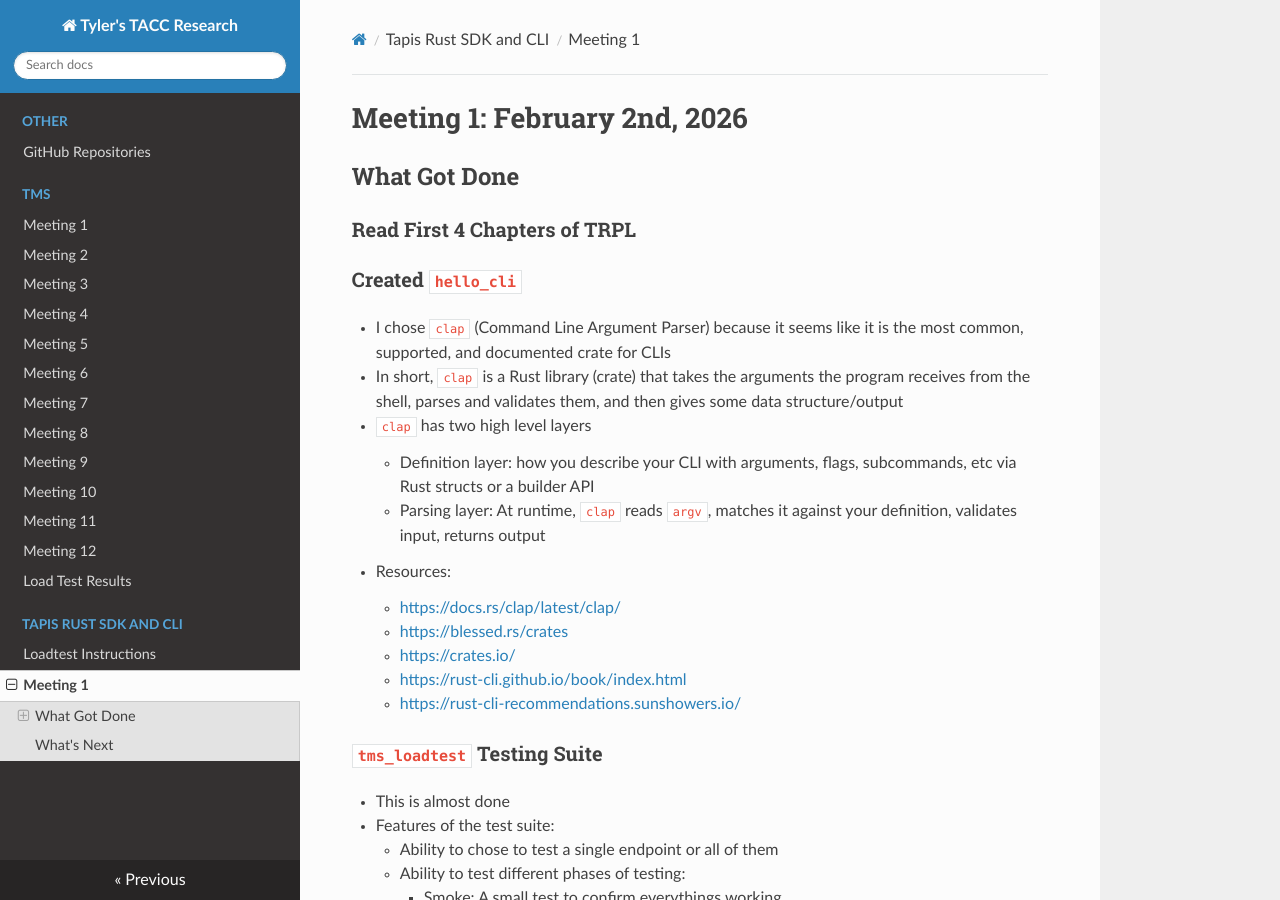
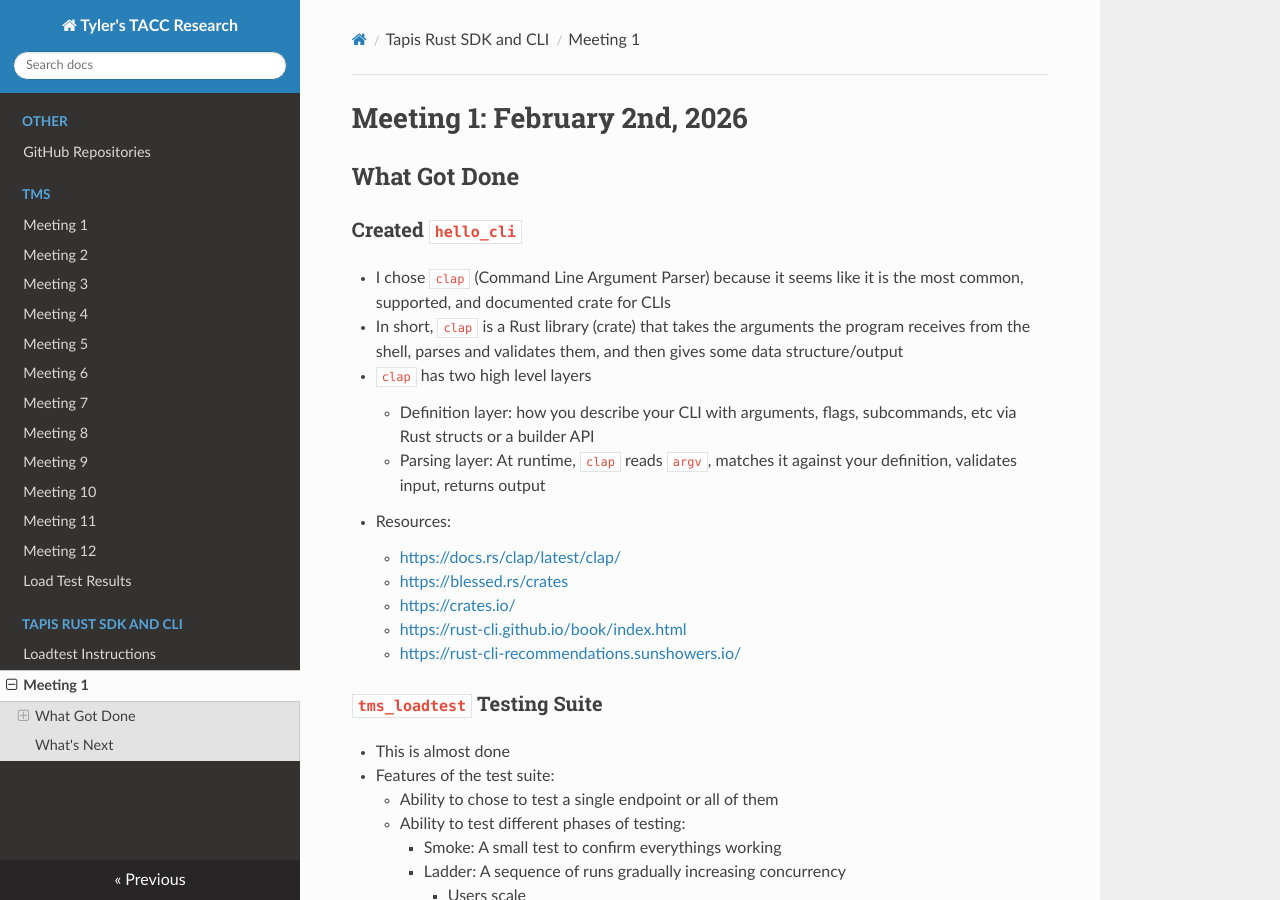
Before and after one commit to tyler0852/tylers-tacc-research, an MkDocs documentation site: the page built from docs/tapis/meeting-1.md, in a window 1280 px wide and 900 px high. Built offline with MkDocs 1.6.1, drawn with Linux system fonts in a browser that asks for light colours; nearby versions of some CDN libraries.

Commit message:
Update meeting notes for Meeting 1

```diff
--- a/docs/tapis/meeting-1.md
+++ b/docs/tapis/meeting-1.md
@@ -1,8 +1,6 @@
 # Meeting 1: February 2nd, 2026
 
 ## What Got Done
-
-### Read First 4 Chapters of TRPL
 
 ### Created `hello_cli`
 
```
